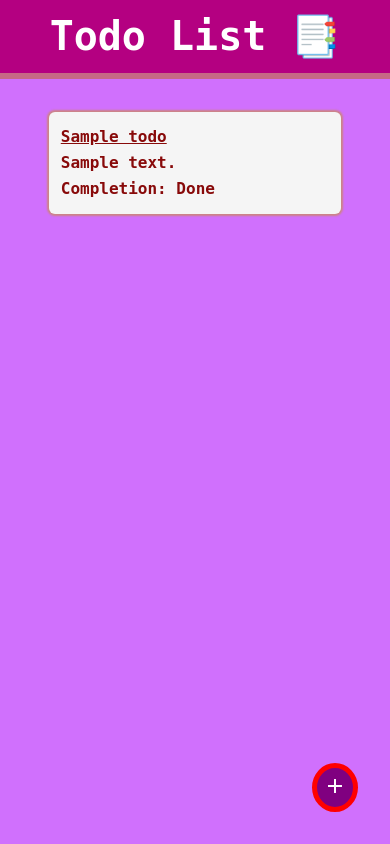
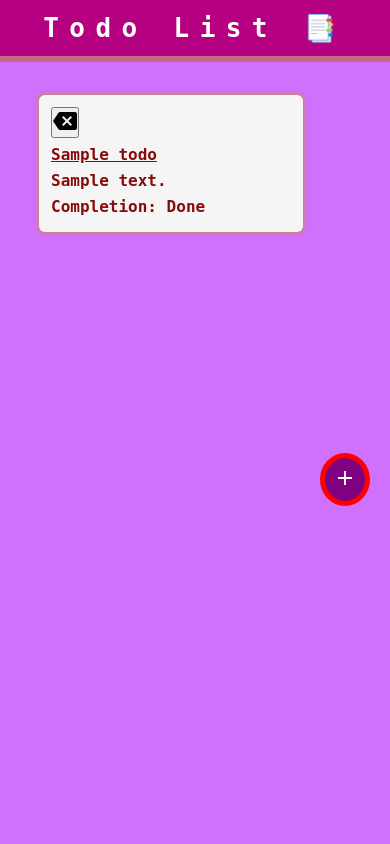
Before and after one commit to jsvigneshkanna/django_todo_app, a Django app: page / in a window 390 px wide. Run offline with Django 4.2, Linux system fonts and the light colour scheme; tables that the repository leaves empty hold one stand-in row (values such as "Sample post").

Commit message:
delete todo added

```diff
--- a/django-todo-app/backend/todoApp/handlers.py
+++ b/django-todo-app/backend/todoApp/handlers.py
@@ -9,10 +9,10 @@ def fetch_todo():
 
 # handler method to save new todo from customer to database
 def save_new_todo(title, detail, is_completed):
-    print(title)
-    print(detail)
-    print(is_completed)
     new_todo = Todo(title=title, detail=detail, isCompleted=is_completed)
-    print('checking')
     new_todo.save()
-    print('saved')
+
+# handler method to delete a todo from database
+def delete_todo_handler(id):
+    Todo.objects.filter(id=id).delete()
+    print('deleted')
--- a/django-todo-app/backend/todoApp/static/styles/index.css
+++ b/django-todo-app/backend/todoApp/static/styles/index.css
@@ -72,21 +72,28 @@ ul {
   text-decoration: underline;
 }
 
+/* @media screen and (max-width: 780px) {
+  .container {
+    width: 90%;
+  }
+} */
+
 @media screen and (max-width: 780px) {
+  .header {
+    font-size: medium;
+    letter-spacing: 0.8rem;
+  }
   .container {
     width: 80%;
   }
-}
-
-@media screen and (max-width: 480px) {
-  .container {
-    width: 75%;
+  .todo_list {
+    margin-right: 48px;
   }
-
   .sticky_add_btn button {
     position: fixed;
-    right: 32px;
-    bottom: 32px;
+    right: 20px;
+    bottom: 40%;
+    padding: 8px;
   }
 
   .sticky_add_btn button:focus {
@@ -94,3 +101,15 @@ ul {
     box-shadow: 0px 0px 6px 6px rgba(197, 104, 104, 0.795);
   }
 }
+
+@media screen and (max-width: 320px) {
+  .container {
+    width: 95%;
+  }
+  .sticky_add_btn button {
+    position: fixed;
+    right: 8px;
+    bottom: 40%;
+    padding: 4px;
+  }
+}
--- a/django-todo-app/backend/todoApp/templates/index.html
+++ b/django-todo-app/backend/todoApp/templates/index.html
@@ -24,6 +24,12 @@
     <div class="container todo_lists">
       {% for todo in todo_list %}
       <div class="todo_list">
+        <div class="todo_delete_btns">
+          {% csrf_token %}
+          <button id="todo_delete_btn" class="todo_delete_btn" todo-id="{{todo.id}}">
+            <span class="material-icons"> backspace </span>
+          </button>
+        </div>
         <ul>
           <li><p class="todo_title">{{todo.title}}</p></li>
           <li class="detail">{{todo.detail}}</li>
@@ -40,21 +46,25 @@
       {% endfor %}
     </div>
 
-    <!-- {% block javascript %}
+    {% block javascript %}
     <script src="https://ajax.googleapis.com/ajax/libs/jquery/3.5.1/jquery.min.js"></script>
 
-    <script type="text/javascript">
-      $(document).ready(function () {
-        console.log("hello world");
-        $("#add_todo_btn").click(function () {
-          console.log("click");
-          $.ajax({
-            type: "GET",
-            url: "/add_todo",
-          });
+    <script>
+      $(".todo_delete_btn").click(function () {
+        const todoId = $(this).attr("todo-id");
+        $.ajax({
+          url: "/delete_todo/",
+          data: {
+            todo_id: todoId,
+          },
+          type: "post",
+          cache: false,
+          success: function () {
+            location.reload(true);
+          },
         });
       });
     </script>
-    {% endblock javascript %} -->
+    {% endblock javascript %}
   </body>
 </html>
--- a/django-todo-app/backend/todoApp/urls.py
+++ b/django-todo-app/backend/todoApp/urls.py
@@ -5,4 +5,5 @@ urlpatterns = [
     # path('', views.TestView, name='test_view'),
     path('', views.index_view, name='index_view'),
     path('add_todo/', views.add_todo, name='add_todo'),
+    path('delete_todo/', views.delete_todo, name='delete_todo'),
 ]
--- a/django-todo-app/backend/todoApp/views.py
+++ b/django-todo-app/backend/todoApp/views.py
@@ -1,6 +1,8 @@
-from django.shortcuts import render, redirect
-from todoApp.handlers import (fetch_todo, save_new_todo)
+
+from django.shortcuts import render, redirect, HttpResponse
+from todoApp.handlers import (fetch_todo, save_new_todo, delete_todo_handler)
 from django.urls import reverse
+from django.views.decorators.csrf import csrf_exempt,csrf_protect
 
 def TestView(request):
     return render(request, '../templates/index.html')
@@ -38,3 +40,12 @@ def add_todo(request):
             return render(request, '../templates/add_todo.html', {'error': 'Some issue in last todo save ☹️'})
     else:
         raise Exception('add todo view method not applicable')
+
+@csrf_exempt #This skips csrf validation
+def delete_todo(request):
+    """
+    Delete view to delete the todo item from database for a particular ID
+    """
+    todo_id = request.POST.get('todo_id')
+    delete_todo_handler(id=todo_id)
+    return HttpResponse('success')
```
